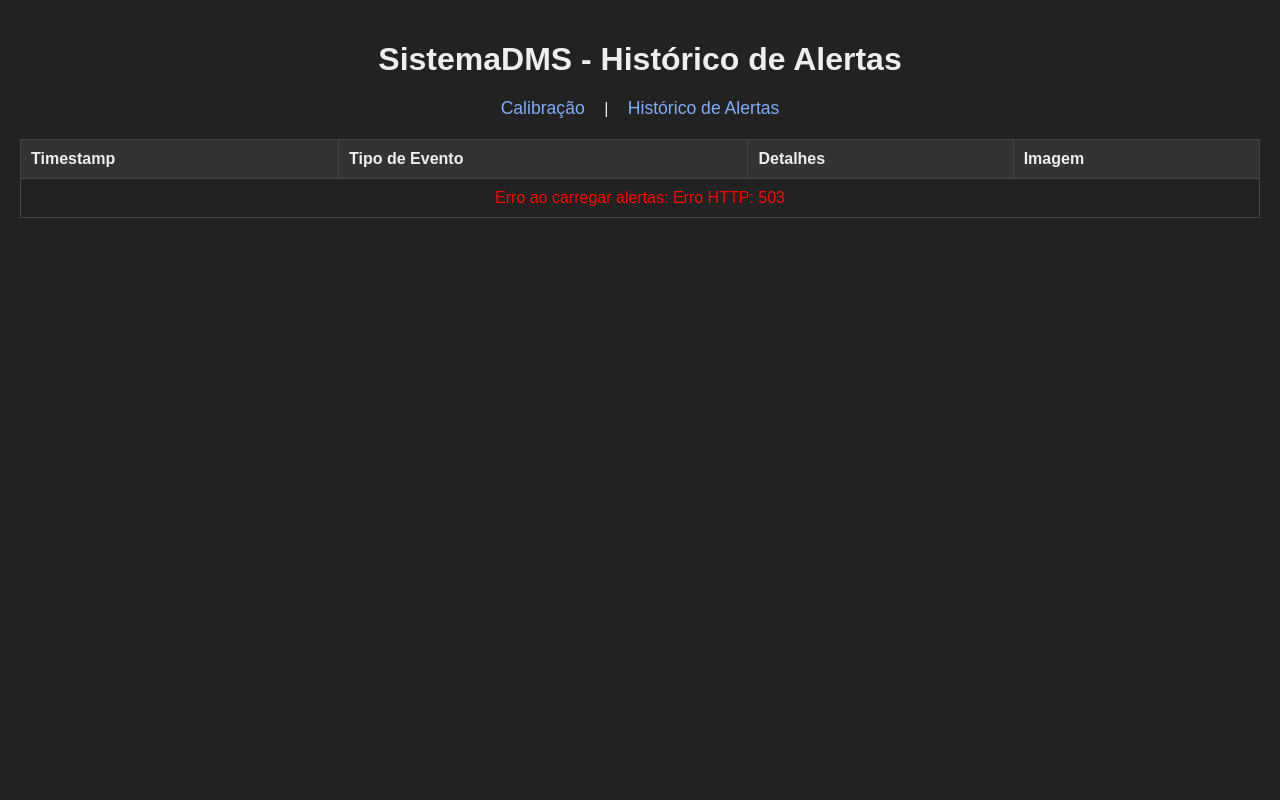
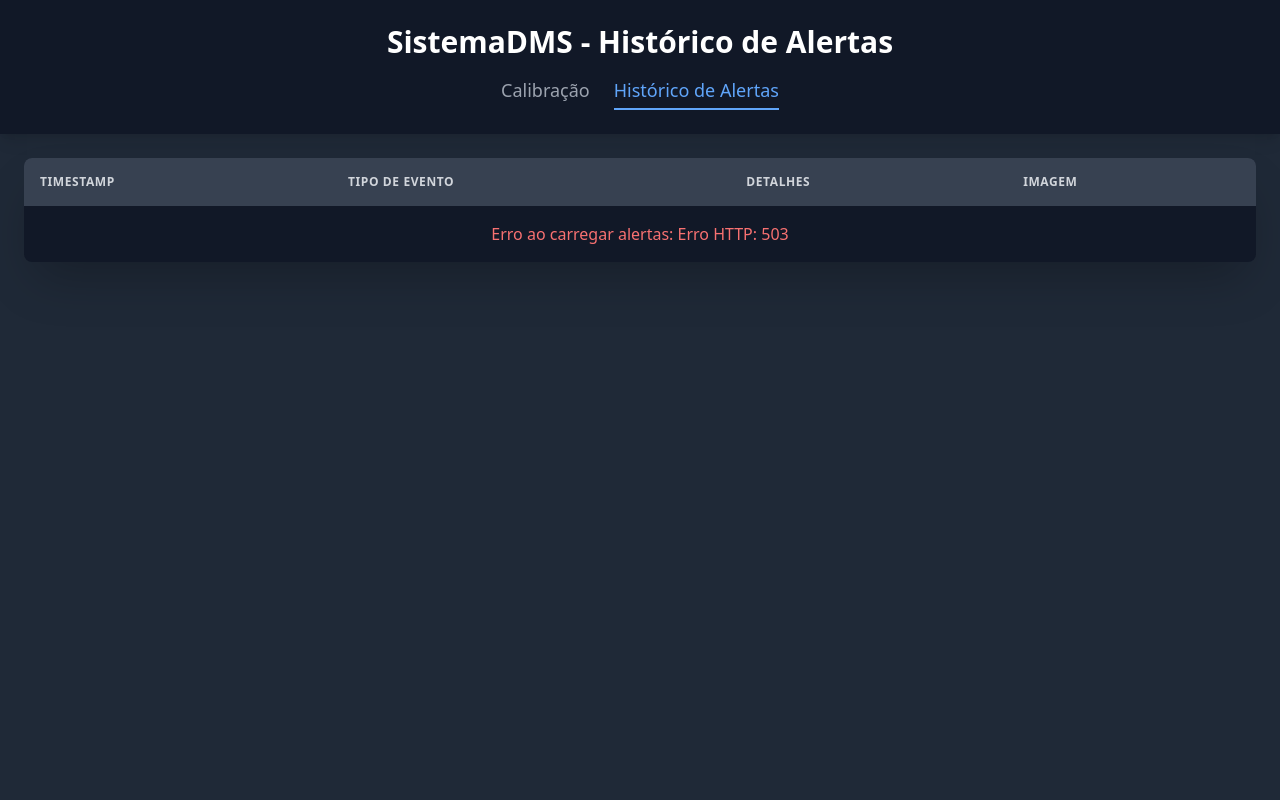
Before and after one commit to silvaJazon/SistemaDMS, a Flask app: page /alerts in a window 1280 px wide. Run offline with Flask 3, Linux system fonts and the light colour scheme; some libraries are stand-ins or nearby versions.

Commit message:
feat(ui): Adiciona gestão de perfis, calibração guiada e novo layout
- Refatora completamente o index.html com Tailwind CSS para um layout mais limpo e organizado em grelha.
- Implementa um sistema de Perfis de Configuração (Salvar, Atualizar, Carregar, Apagar) usando o localStorage.
- Adiciona a funcionalidade "Iniciar Calibração Central":
    - Recolhe ângulos de Yaw/Pitch por 3s.
    - Calcula a média e define-a como os novos "Offsets Centrais".
- Adiciona sliders para "Offset Central Yaw" e "Offset Central Pitch" para sintonizar a posição "olhar em frente".
- Implementa lógica para bloquear/desbloquear os sliders de deteção:
    - O perfil "Padrão" é editável e permite a calibração.
    - Perfis salvos são bloqueados (read-only) para evitar alterações acidentais.
- Adiciona o botão "Atualizar Perfil" para salvar alterações num perfil existente.
- Separa a lógica de envio (postSettings) da lógica de atualização da UI (input vs change) para evitar envios desnecessários à API.

```diff
--- a/servico_dms/templates/alerts.html
+++ b/servico_dms/templates/alerts.html
@@ -4,72 +4,27 @@
     <meta charset="UTF-8">
     <meta name="viewport" content="width=device-width, initial-scale=1.0">
     <title>SistemaDMS - Histórico de Alertas</title>
+    <!-- Adicionado Tailwind CSS -->
+    <script src="https://cdn.tailwindcss.com"></script>
     <style>
-        body {
-            font-family: sans-serif;
-            background-color: #222;
-            color: #eee;
-            margin: 0;
-            padding: 20px;
-        }
-        h1 {
-            color: #eee;
-            text-align: center;
-            margin-bottom: 20px;
-        }
-        nav {
-            text-align: center;
-            margin-bottom: 20px;
-        }
-        nav a {
-            color: #7fadf7;
-            text-decoration: none;
-            margin: 0 15px;
-            font-size: 1.1em;
-        }
-        nav a:hover {
-            text-decoration: underline;
-        }
-        table {
-            width: 100%;
-            border-collapse: collapse;
-            margin-top: 20px;
-        }
-        th, td {
-            border: 1px solid #444;
-            padding: 10px;
-            text-align: left;
-        }
-        th {
-            background-color: #333;
-        }
-        td img {
-            max-width: 100px;
-            height: auto;
-            cursor: pointer;
-            border-radius: 4px;
-        }
-        td img:hover {
-            opacity: 0.8;
-        }
-
-        /* Estilos para o Modal */
+        /* Estilos do Modal (Tailwind não é ideal para ::backdrop) */
         .modal {
-            display: none; /* Escondido por padrão */
-            position: fixed; /* Fica fixo na tela */
-            z-index: 1; /* Fica à frente de outros elementos */
+            display: none; /* Controlado por JS */
+            position: fixed;
+            z-index: 50;
             left: 0;
             top: 0;
             width: 100%;
             height: 100%;
-            overflow: auto; /* Permite scroll se a imagem for grande */
-            background-color: rgba(0,0,0,0.9); /* Fundo preto semi-transparente */
+            overflow: auto;
+            background-color: rgba(0,0,0,0.9);
+            /* Flex para centralizar */
+            align-items: center;
             justify-content: center;
-            align-items: center;
         }
         .modal-content {
+            display: block;
             margin: auto;
-            display: block;
             max-width: 90%;
             max-height: 90vh;
         }
@@ -90,28 +45,39 @@
         }
     </style>
 </head>
-<body>
-    <h1>SistemaDMS - Histórico de Alertas</h1>
-    <nav>
-        <a href="/">Calibração</a> |
-        <a href="/alerts">Histórico de Alertas</a>
+<body class="bg-gray-800 text-gray-200 font-sans min-h-screen">
+
+    <!-- Cabeçalho Padrão -->
+    <header class="py-6 px-4 md:px-6 bg-gray-900 shadow-lg">
+        <h1 class="text-3xl font-bold text-center text-white">SistemaDMS - Histórico de Alertas</h1>
+        <nav class="flex justify-center gap-6 mt-4">
+            <a href="/" class="text-lg text-gray-400 hover:text-blue-300 font-medium">Calibração</a>
+            <a href="/alerts" class="text-lg text-blue-400 hover:text-blue-300 font-medium border-b-2 border-blue-400 pb-1">Histórico de Alertas</a>
         </nav>
+    </header>
 
-    <table id="alerts-table">
-        <thead>
+    <!-- Container Principal -->
+    <main class="p-4 md:p-6">
+        <div class="max-w-7xl mx-auto bg-gray-900 rounded-lg shadow-2xl overflow-hidden">
+            <div class="overflow-x-auto">
+                <table id="alerts-table" class="w-full text-left">
+                    <thead class="bg-gray-700 uppercase text-xs text-gray-300 tracking-wider">
                         <tr>
-                <th>Timestamp</th>
-                <th>Tipo de Evento</th>
-                <th>Detalhes</th>
-                <th>Imagem</th>
+                            <th class="p-4">Timestamp</th>
+                            <th class="p-4">Tipo de Evento</th>
+                            <th class="p-4">Detalhes</th>
+                            <th class="p-4">Imagem</th>
                         </tr>
                     </thead>
-        <tbody>
+                    <tbody class="divide-y divide-gray-700">
                         <!-- Linhas serão adicionadas pelo JavaScript -->
                     </tbody>
                 </table>
+            </div>
+        </div>
+    </main>
 
-    <!-- O Modal para exibir a imagem ampliada -->
+    <!-- O Modal (igual a antes, mas o flex é aplicado no .modal) -->
     <div id="imageModal" class="modal">
         <span class="close" id="closeModal">&times;</span>
         <img class="modal-content" id="modalImage">
@@ -123,6 +89,20 @@
         const modalImg = document.getElementById("modalImage");
         const closeModal = document.getElementById("closeModal");
 
+        // Função para obter classes de cor do Tailwind
+        function getEventColorClasses(eventType) {
+            switch (eventType) {
+                case "SONOLENCIA":
+                    return "bg-red-600 text-red-100";
+                case "DISTRACAO":
+                    return "bg-yellow-600 text-yellow-100";
+                case "BOCEJO":
+                    return "bg-blue-600 text-blue-100";
+                default:
+                    return "bg-gray-600 text-gray-100";
+            }
+        }
+
         async function fetchAndDisplayAlerts() {
             try {
                 const response = await fetch('/api/alerts');
@@ -131,52 +111,44 @@
                 }
                 const alerts = await response.json();
 
-                // Limpa a tabela antes de adicionar novos dados
                 tableBody.innerHTML = '';
 
                 if (alerts.length === 0) {
-                     tableBody.innerHTML = '<tr><td colspan="4" style="text-align: center;">Nenhum alerta registado ainda.</td></tr>';
+                     tableBody.innerHTML = '<tr class="bg-gray-800"><td colspan="4" class="p-4 text-center text-gray-400">Nenhum alerta registado ainda.</td></tr>';
                      return;
                 }
 
                 alerts.forEach(alert => {
                     const row = tableBody.insertRow();
+                    row.className = "hover:bg-gray-800 transition-colors";
 
-                    // Formata o timestamp para melhor leitura
-                    let formattedTimestamp = 'Data inválida';
+                    const timestamp = new Date(alert.timestamp.replace('Z', '+00:00'));
+                    let formattedTimestamp = "Data Inválida";
+                    if (!isNaN(timestamp)) {
                          try {
-                        // Tenta analisar o timestamp ISO 8601
-                        const timestamp = new Date(alert.timestamp.replace('Z', '+00:00'));
-                        // Verifica se a data é válida
-                        if (!isNaN(timestamp)) {
                             formattedTimestamp = timestamp.toLocaleString('pt-BR', { dateStyle: 'short', timeStyle: 'medium' });
-                        } else {
-                            console.warn("Timestamp inválido recebido:", alert.timestamp);
-                        }
-                    } catch (e) {
-                        console.error("Erro ao formatar timestamp:", alert.timestamp, e);
+                         } catch (e) { console.error("Erro formatar data:", e); }
                     }
 
+                    const eventType = (alert.event_type || 'Indefinido').toUpperCase();
+                    const colorClasses = getEventColorClasses(eventType);
 
-                    row.insertCell(0).textContent = formattedTimestamp;
-                    // Usa alert.event_type que vem da API e da BD SQLite
-                    row.insertCell(1).textContent = alert.event_type || 'Indefinido';
-                    // Usa alert.details que vem da API e da BD SQLite
-                    row.insertCell(2).textContent = alert.details || '-';
+                    // (Corrigido) Adiciona as tags <td> corretamente
+                    row.insertCell(0).outerHTML = `<td class="p-4 font-mono">${formattedTimestamp}</td>`;
+                    row.insertCell(1).outerHTML = `<td class="p-4"><span class="px-2 py-1 ${colorClasses} rounded-full text-xs font-semibold">${eventType}</span></td>`;
+                    row.insertCell(2).outerHTML = `<td class="p-4 font-mono">${alert.details || '-'}</td>`;
 
-                    // Adiciona a miniatura da imagem
                     const imgCell = row.insertCell(3);
+                    imgCell.className = "p-4";
                     if (alert.image_file) {
                         const img = document.createElement('img');
-                        // O URL é construído com base no caminho relativo guardado na BD
                         const imageUrl = `/alerts/images/${alert.image_file}`;
                         img.src = imageUrl;
-                        img.alt = `Alerta ${alert.event_type || 'Indefinido'} em ${formattedTimestamp}`;
-                        img.width = 100; // Define largura para consistência
+                        img.alt = `Alerta ${eventType} em ${formattedTimestamp}`;
+                        img.className = "w-24 h-auto rounded-md cursor-pointer hover:opacity-80 transition-opacity";
 
-                        // Adiciona evento de clique para abrir o modal
                         img.onclick = () => {
-                            modal.style.display = "flex"; // Usa flex para centralizar
+                            modal.style.display = "flex";
                             modalImg.src = imageUrl;
                         }
                         imgCell.appendChild(img);
@@ -187,27 +159,14 @@
 
             } catch (error) {
                 console.error("Erro ao buscar alertas:", error);
-                 tableBody.innerHTML = `<tr><td colspan="4" style="text-align: center; color: red;">Erro ao carregar alertas: ${error.message}</td></tr>`;
+                 tableBody.innerHTML = `<tr><td colspan="4" class="p-4 text-center text-red-400">Erro ao carregar alertas: ${error.message}</td></tr>`;
             }
         }
 
-        // Fecha o modal quando o utilizador clica no 'x'
-        closeModal.onclick = () => {
-            modal.style.display = "none";
-        }
+        closeModal.onclick = () => { modal.style.display = "none"; }
+        window.onclick = (event) => { if (event.target == modal) { modal.style.display = "none"; } }
 
-        // Fecha o modal quando o utilizador clica fora da imagem
-        window.onclick = (event) => {
-            if (event.target == modal) {
-                modal.style.display = "none";
-            }
-        }
-
-        // Busca os alertas quando a página carrega
         fetchAndDisplayAlerts();
-
-        // (Opcional) Atualiza a lista de alertas periodicamente
-        // setInterval(fetchAndDisplayAlerts, 30000); // Atualiza a cada 30 segundos
     </script>
 </body>
 </html>
```
Also changed, not shown: servico_dms/templates/index.html (+47 -68 lines). Lines whose indentation alone changed are shown as unchanged.
